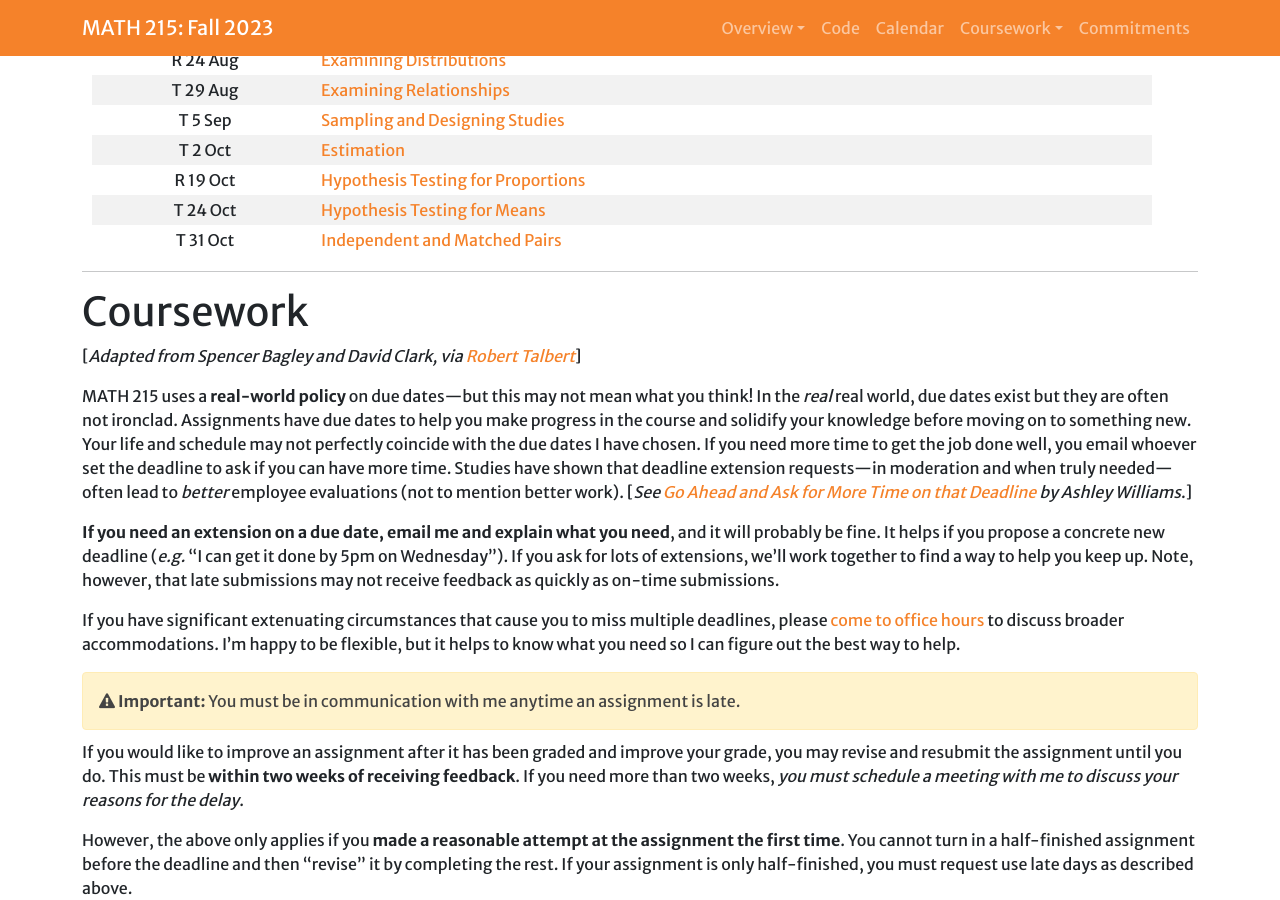
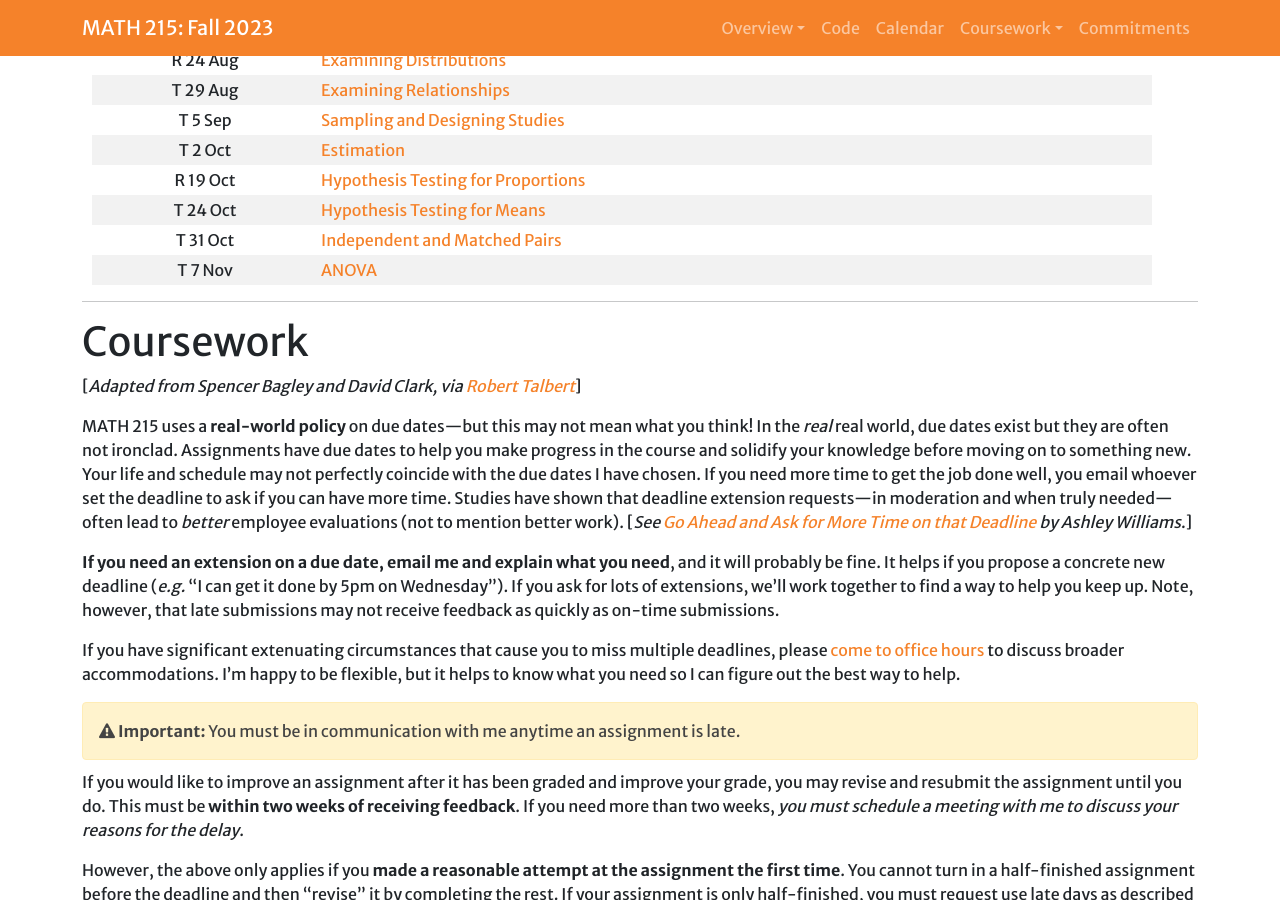
Before and after one commit to Hendrix-CS/math215, a Jekyll site: the page built from index.md, in a window 1280 px wide and 900 px high, scrolled down 1884 px. Built offline with Jekyll 4.4.1, drawn with Linux system fonts in a browser that asks for light colours; a script that is not in the unit is left out.

Commit message:
Example for ANOVA

```diff
--- a/index.md
+++ b/index.md
@@ -61,6 +61,7 @@ When you encounter a section of the text that uses R, **follow the instructions
 | R 19 Oct | [Hypothesis Testing for Proportions](https://www.kaggle.com/code/markgoadrich/math-215-hypothesis-testing-proportion) |
 | T 24 Oct | [Hypothesis Testing for Means](https://www.kaggle.com/markgoadrich/math-215-hypothesis-testing-mean) |
 | T 31 Oct | [Independent and Matched Pairs](https://www.kaggle.com/markgoadrich/math-215-inference-for-relationships) |
+| T 7 Nov | [ANOVA](https://www.kaggle.com/code/markgoadrich/math-215-anova) |
 
 <hr>
 
```
